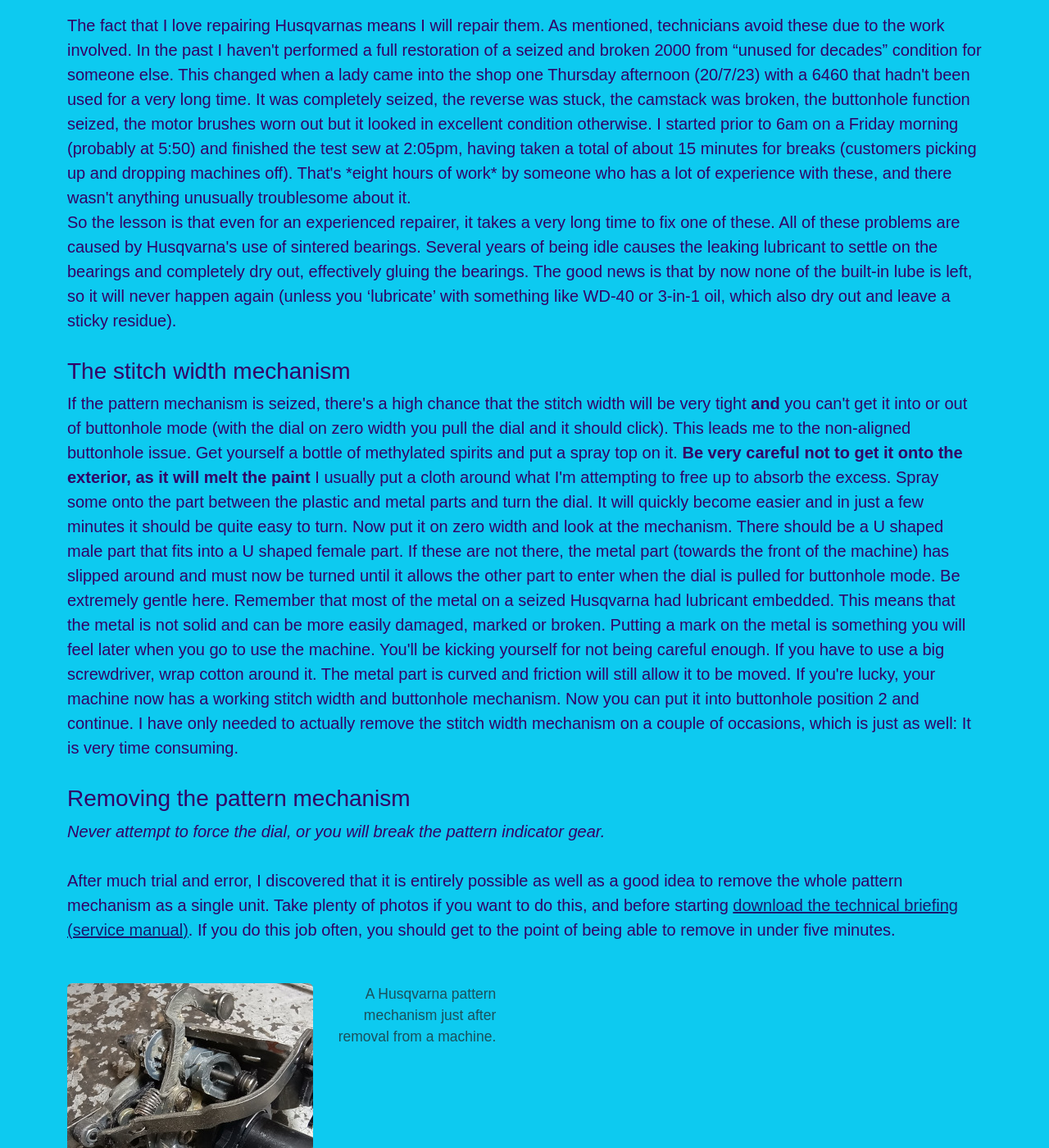
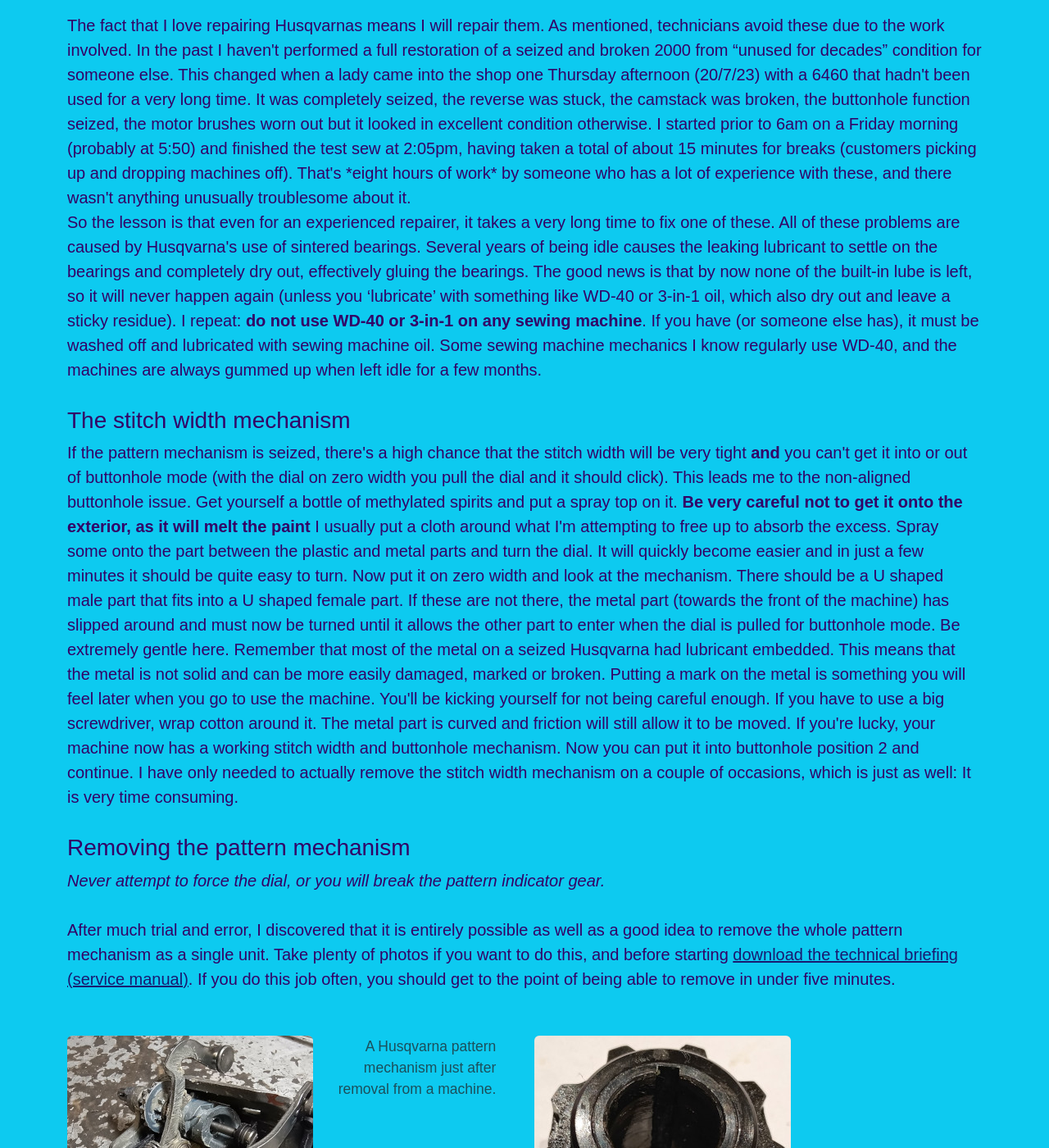
Before and after one commit to manicmike66/mikeandthemechanicals, a Jekyll site: the page built from husqvarna-rebuild.markdown, in a window 1280 px wide and 1400 px high, scrolled down 515 px. Shown: the whole window at 82% size. Built offline with Jekyll 4.4.1, drawn with Linux system fonts in a browser that asks for light colours; nearby versions of some CDN libraries; some of the changed text lies outside the part shown.

Commit message:
Added cracked camstack photo, stronger message on WD-40

```diff
--- a/husqvarna-rebuild.markdown
+++ b/husqvarna-rebuild.markdown
@@ -15,7 +15,7 @@
 <h3>This takes a lot of work</h3>
 <p class="has-large-font">
 The fact that I love repairing Husqvarnas means I will repair them. As mentioned, technicians avoid these due to the work involved. In the past I haven't performed a full restoration of a seized and broken 2000 from &ldquo;unused for decades&rdquo; condition for someone else. This changed when a lady came into the shop one Thursday afternoon (20/7/23) with a 6460 that hadn't been used for a very long time. It was completely seized, the reverse was stuck, the camstack was broken, the buttonhole function seized, the motor brushes worn out but it looked in excellent condition otherwise. I started prior to 6am on a Friday morning (probably at 5:50) and finished the test sew at 2:05pm, having taken a total of about 15 minutes for breaks (customers picking up and dropping machines off). That's *eight hours of work* by someone who has a lot of experience with these, and there wasn't anything unusually troublesome about it.
-<br/>So the lesson is that even for an experienced repairer, it takes a very long time to fix one of these. All of these problems are caused by Husqvarna's use of sintered bearings. Several years of being idle causes the leaking lubricant to settle on the bearings and completely dry out, effectively gluing the bearings. The good news is that by now none of the built-in lube is left, so it will never happen again (unless you &lsquo;lubricate&rsquo; with something like WD-40 or 3-in-1 oil, which also dry out and leave a sticky residue).
+<br/>So the lesson is that even for an experienced repairer, it takes a very long time to fix one of these. All of these problems are caused by Husqvarna's use of sintered bearings. Several years of being idle causes the leaking lubricant to settle on the bearings and completely dry out, effectively gluing the bearings. The good news is that by now none of the built-in lube is left, so it will never happen again (unless you &lsquo;lubricate&rsquo; with something like WD-40 or 3-in-1 oil, which also dry out and leave a sticky residue). I repeat: <b>do not use WD-40 or 3-in-1 on any sewing machine</b>. If you have (or someone else has), it must be washed off and lubricated with sewing machine oil. Some sewing machine mechanics I know regularly use WD-40, and the machines are always gummed up when left idle for a few months.
 </p>
 <h3>The stitch width mechanism</h3>
 <p class="has-large-font">
@@ -29,10 +29,23 @@
 <p class="has-large-font">
 After much trial and error, I discovered that it is entirely possible as well as a good idea to remove the whole pattern mechanism as a single unit. Take plenty of photos if you want to do this, and before starting <a target="_NEW" href="https://archive.org/details/husqvarna-viking-service-manual-en">download the technical briefing (service manual)</a>. If you do this job often, you should get to the point of being able to remove in under five minutes.
 </p>
+  </div>
+</div>
+<div class="row">
+  <div class="col-sm-6">
 <figure class="figure">
 <img src="assets/images/pattern-b4-sm.jpg" class="figure-img img-fluid rounded float-start" alt="seized pattern mechanism" />
 <figcaption class="figure-caption text-end">A Husqvarna pattern mechanism just after removal from a machine.</figcaption>
 </figure>
+  </div>
+  <div class="col-sm-6">
+<figure class="figure">
+<img src="assets/images/cracked-camstack-300.jpg" class="figure-img img-fluid rounded float-start" alt="Husqvarna 2000 cracked camstack" />
+<figcaption class="figure-caption text-end">Husqvarna 2000 cracked camstack.</figcaption>
+</figure>
+  </div>
+</div>
+<div class="row">
 <p class="has-large-font">
 If you haven't already, put it in buttonhole stage 2 (bar tack), which makes it much easier to disconnect everything for removal of the pattern mechanism. There are three points to disconnect prior to removal of the pattern mechanism: The fork-shaped metal connection at the front of the stitch width mechanism, which controls the needle position - use a flat screwdriver to pry it away from the pattern mechanism then push it to the left until it stays out of the way. The two part spring loaded connector that goes from the back of the stitch width mechanism to the top and is secured with a circlip (careful with that circlip) - disconnect it. Remove the light fitting (there is a single flat screw visible when you pull the cover down), replace the screw in the light fitting so you don't lose it. Remove the white cover (I do this with the machine needle), then the screw holding the front dial. Finally, the big screw at the back. You don't need to remove the camstack separately.
 </p>
```
Also changed, not shown: assets/images/cracked-camstack-300.jpg (added).
